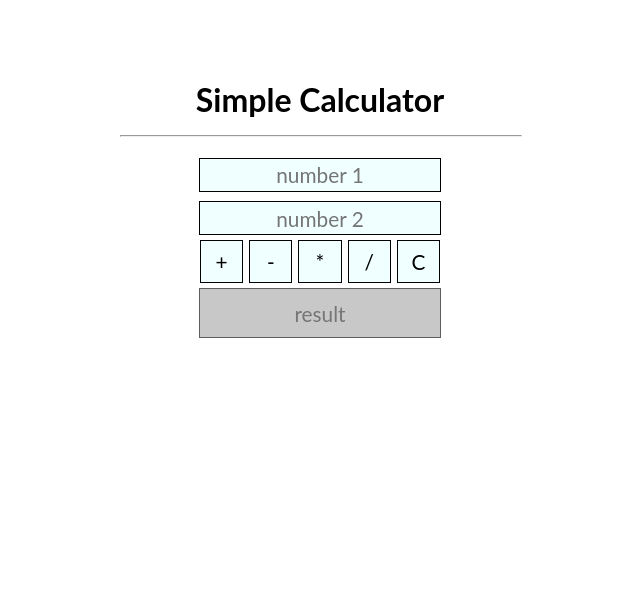
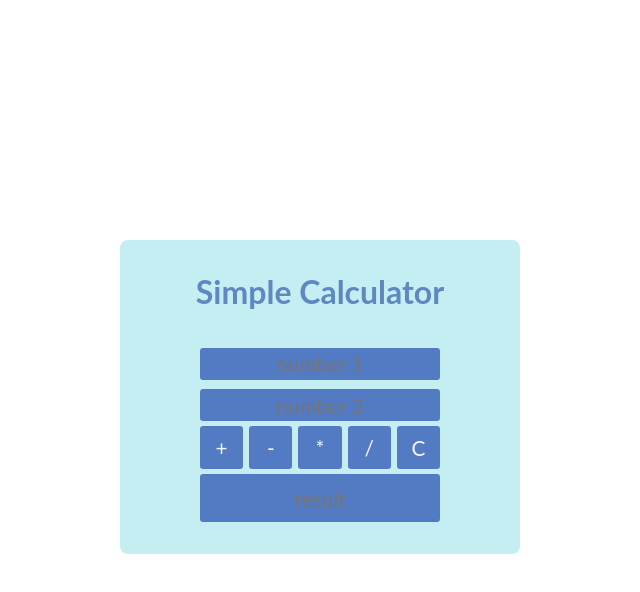
Before and after one commit to wpellas/calculator, a plain HTML site: page index.html in a window 1280 px wide. Shown: the whole page, without its empty margins (320-960 px from the left). Drawn offline with Linux system fonts and the light colour scheme.

Commit message:
update1.0

```diff
--- a/index.html
+++ b/index.html
@@ -5,7 +5,7 @@
     <meta http-equiv="X-UA-Compatible" content="IE=edge">
     <meta name="viewport" content="width=device-width, initial-scale=1.0">
     <link rel="stylesheet" href="style.css">
-    <title>Document</title>
+    <title>Calculator</title>
 </head>
 <body>
     <div class="container">
--- a/script.js
+++ b/script.js
@@ -8,6 +8,7 @@ let result = document.getElementById("result");
 //     }
 // }
 
+// advanced function
 // let calcPlus = () => {result.value = +num1 + +num2;};
 
 function calculatePlus() {
@@ -31,14 +32,9 @@ function calculateReset() {
     num1.value = "",
     num2.value = ""
 }
-// function calculatePercent() {
-//     result.value =
-//     +num1.value % +num2.value;
-// }
 
 document.getElementById("calcBtnAdd").addEventListener('click', calculatePlus);
 document.getElementById("calcBtnMin").addEventListener('click', calculateMinus);
 document.getElementById("calcBtnMul").addEventListener('click', calculateMultiply);
 document.getElementById("calcBtnDiv").addEventListener('click', calculateDivide);
 document.getElementById("calcBtnReset").addEventListener('click', calculateReset);
-// document.getElementById("calcBtnPrc").addEventListener('click', calculatePercent);
--- a/style.css
+++ b/style.css
@@ -2,36 +2,44 @@
     margin: 0;
     padding: 0;
     font-family: 'Lato', sans-serif;
+    color: whitesmoke;
+    border-style: none;
 }
 
 .container {
     margin: 0 auto;
     text-align: center;
-    padding-top: 5rem;
+    margin-top: 15rem;
     width: 25rem;
+    padding-top: 2rem;
+    padding-bottom: 2rem;
+    background-color: #C4EEF2;
+    border-radius: .5rem;
+}
+.container > h1 {
+    color: #5E88BF;
 }
 .container > hr {
-    width: 25rem;
-    margin: 1rem 0 1rem 0;
+    width: 20rem;
+    margin: 1rem auto 1rem auto;
 }
 .textValue {
-    background-color: azure;
-    border: 1px solid black;
+    background-color: #537BC3;
     text-align: center;
     width: 15rem;
     height: 2rem;
     font-size: 1.3rem;
     margin: 0.3rem;
+    border-radius: .2rem;
 }
 .textResult {
-    background-color: rgb(200, 200, 200);
-    color: white;
-    border: 1px solid rgb(93, 93, 93);
+    background-color: #537BC3;
     text-align: center;
     width: 15rem;
     height: 3rem;
     font-size: 1.3rem;
     margin-top: 0.3rem;
+    border-radius: .2rem;
 }
 .buttonDiv {
     margin: 0 auto;
@@ -41,18 +49,19 @@
     justify-content: space-between;
 }
 .buttonClass {
-    background-color: azure;
-    border: 1px solid black;
+    background-color: #537BC3;
     width: 2.7rem;
     height: 2.7rem;
-    transition: all 0.3s;
-    font-size: 1.3rem;;
+    transition-duration: all 0.3s;
+    font-size: 1.3rem;
+    border-radius: .2rem;
 }
 .buttonClass:hover {
-    background-color: aquamarine;
-    transform: scale(1.03)
+    background-color: #73B2D9;
+    transform: scale(1.03);
 }
 .buttonClass:focus {
-    background-color: white;
+    background-color: #8BCAD9;
     transform: scale(0.9);
+    transition-duration: 0.3s;
 }
```
